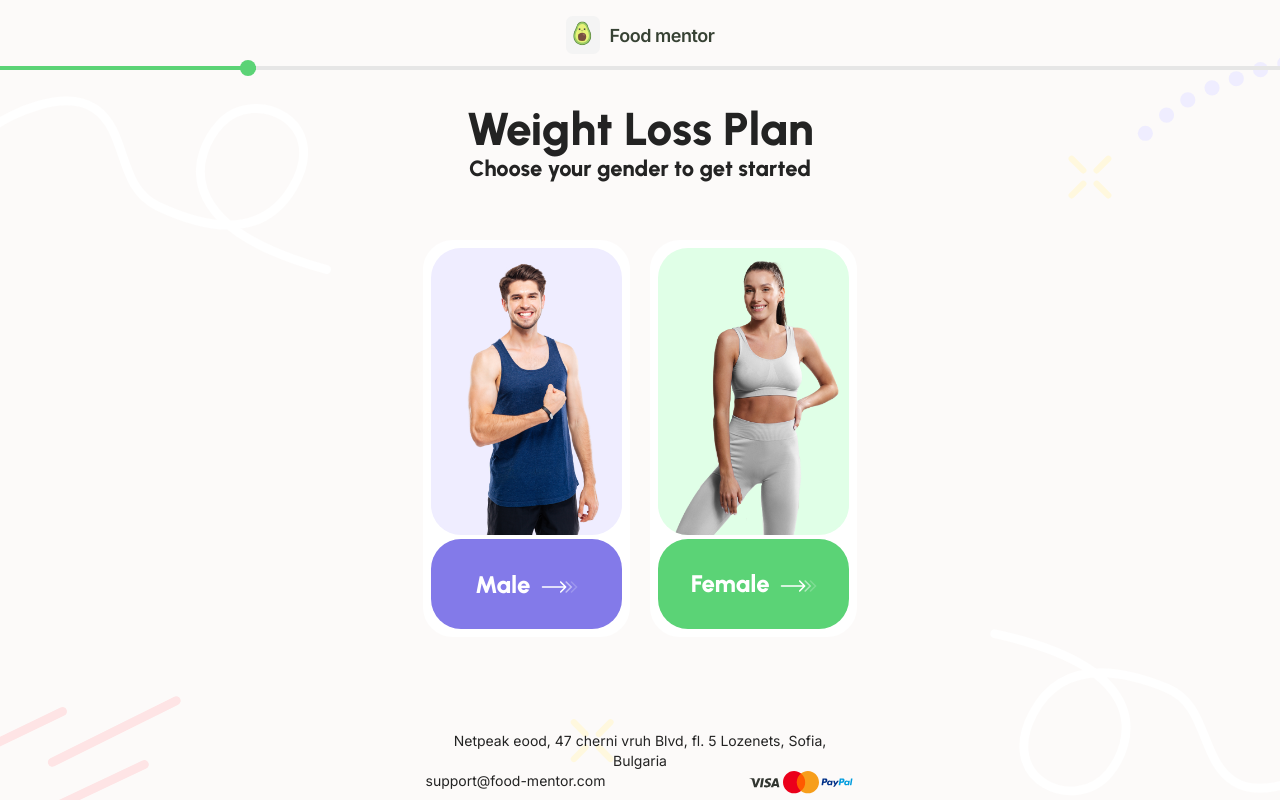
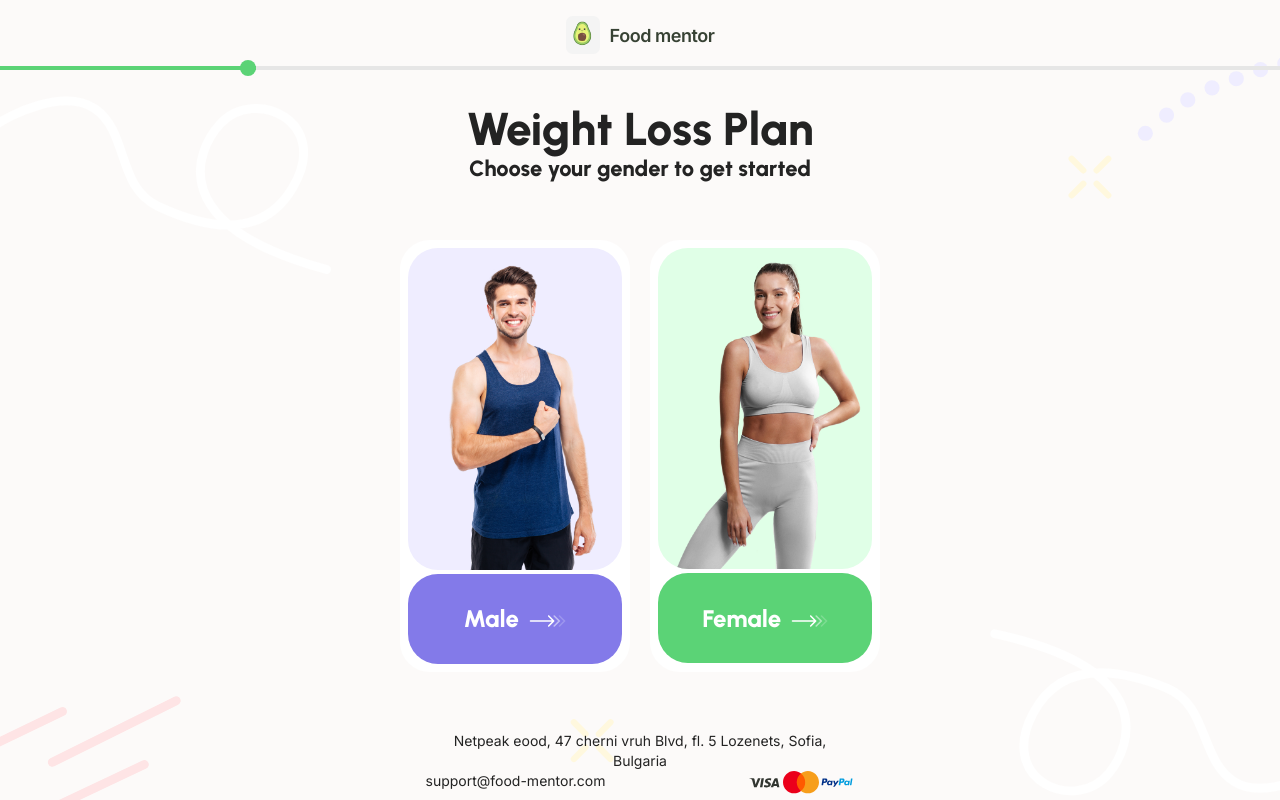
Before and after one commit to webdev1264/food-mentor, a React (Vite) app: page /plan-setup in a window 1280 px wide. Built offline with nearby package versions, Linux system fonts and the light colour scheme.

Commit message:
Code refactoring

```diff
--- a/index.html
+++ b/index.html
@@ -7,6 +7,7 @@
     <link rel="icon" type="image/png" sizes="16x16" href="/favicon-16x16.png" />
     <link rel="manifest" href="/site.webmanifest" />
     <meta name="viewport" content="width=device-width, initial-scale=1.0" />
+    <meta name="Food mentor test task" />
     <link rel="preconnect" href="https://fonts.googleapis.com" />
     <link rel="preconnect" href="https://fonts.gstatic.com" crossorigin />
     <link
--- a/package.json
+++ b/package.json
@@ -1,12 +1,9 @@
 {
-  "homepage": "https://webdev1264.github.io/food-mentor/",
   "name": "food-mentor",
   "private": true,
   "version": "0.0.0",
   "type": "module",
   "scripts": {
-    "predeploy": "npm run build",
-    "deploy": "gh-pages -d dist",
     "dev": "vite",
     "build": "tsc && vite build",
     "lint": "eslint . --ext ts,tsx --report-unused-disable-directives --max-warnings 0",
@@ -31,7 +28,6 @@
     "eslint": "^8.55.0",
     "eslint-plugin-react-hooks": "^4.6.0",
     "eslint-plugin-react-refresh": "^0.4.5",
-    "gh-pages": "^6.1.1",
     "typescript": "^5.2.2",
     "vite": "^5.0.8"
   }
--- a/src/components/Plan/plan.module.scss
+++ b/src/components/Plan/plan.module.scss
@@ -8,7 +8,6 @@
   display: flex;
   justify-content: center;
   gap: 10px;
-  width: 90%;
   margin: 64px auto;
   .wrapper {
     cursor: pointer;
@@ -36,7 +35,6 @@
       height: 46px;
       border-radius: 30px;
       border: none;
-
       font-family: Urbanist, sans-serif;
       font-size: 16px;
       font-weight: 800;
--- a/src/scss/_normalize.scss
+++ b/src/scss/_normalize.scss
@@ -3,7 +3,6 @@
   margin: 0;
   list-style: none;
   outline: none;
-  // font-family: 'Nunito', Roboto, system-ui, Tahoma, sans-serif;
   box-sizing: border-box;
   text-align: center;
 }
--- a/vite.config.ts
+++ b/vite.config.ts
@@ -3,6 +3,5 @@ import react from "@vitejs/plugin-react";
 
 // https://vitejs.dev/config/
 export default defineConfig({
-  // base: "/food-mentor/",
   plugins: [react()],
 });
```
Also changed, not shown: src/components/Final/index.tsx (+4 -3 lines), 1 other file (tests, documents, lock files or other folders).
